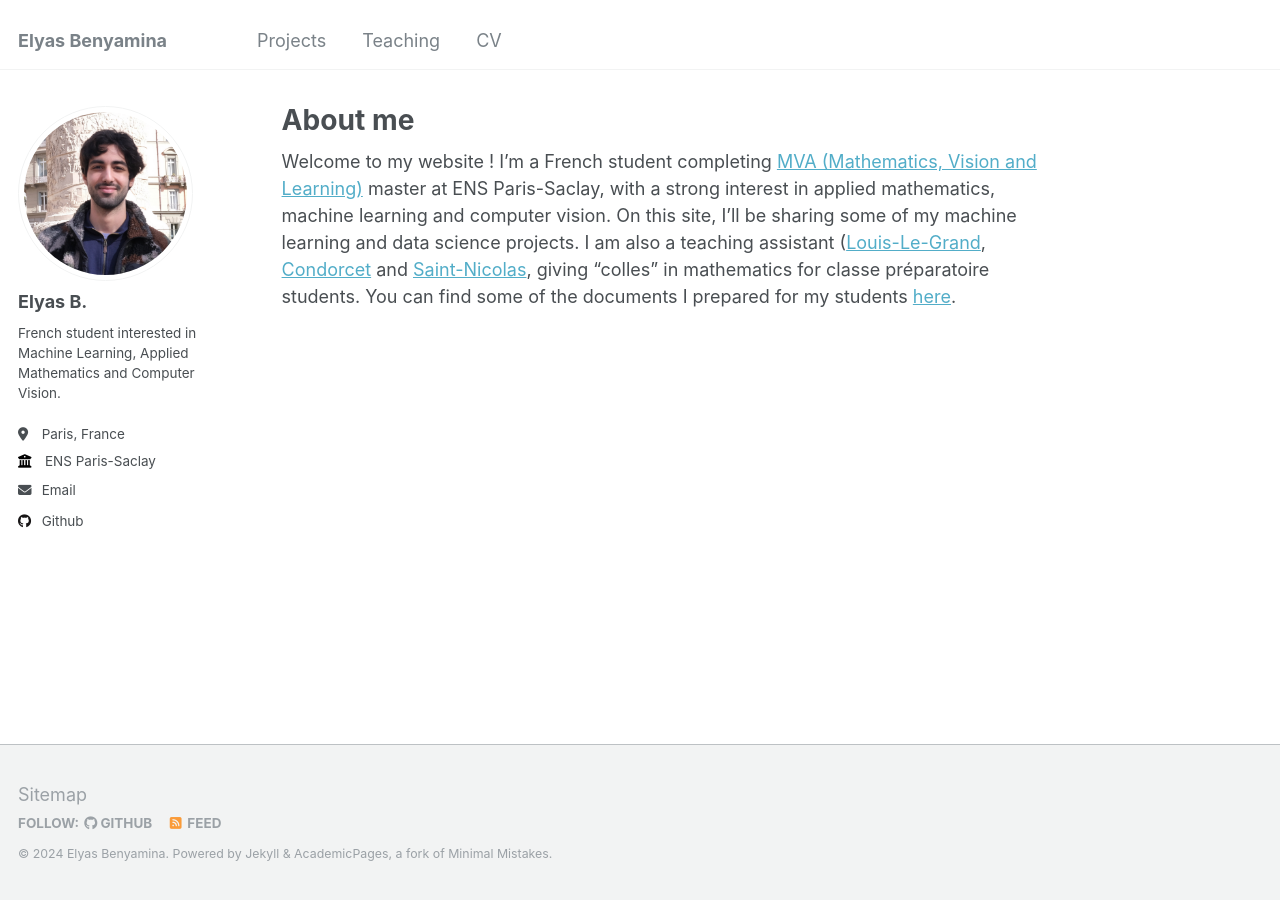
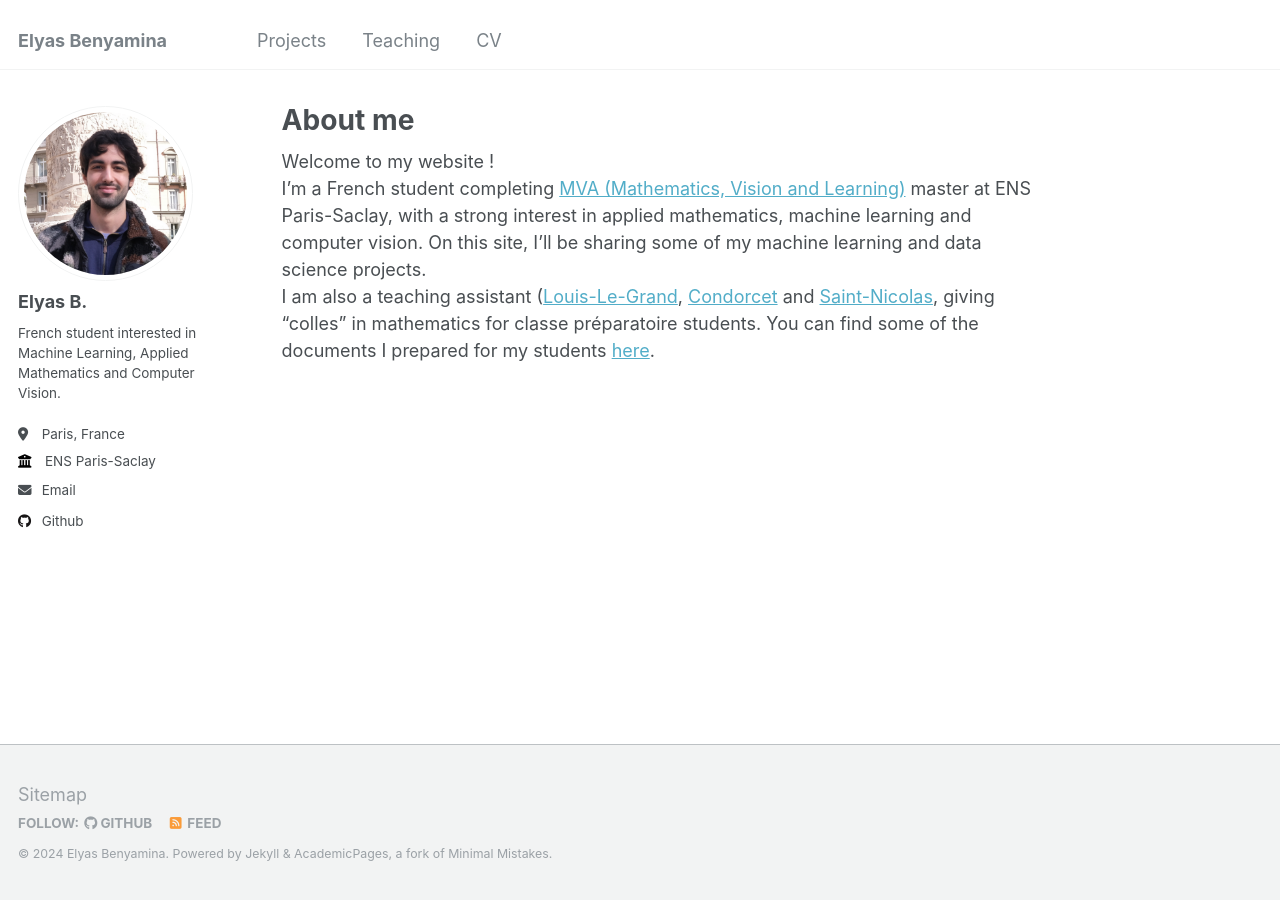
Before and after one commit to elyasbny/elyasbny.github.io, a Jekyll site: the page built from _pages/about.md, in a window 1280 px wide. Built offline with Jekyll 4.4.1, drawn with Linux system fonts in a browser that asks for light colours.

```diff
--- a/_pages/about.md
+++ b/_pages/about.md
@@ -7,5 +7,6 @@ redirect_from:
   - /about.html
 ---
 
-Welcome to my website ! I’m a French student completing [MVA (Mathematics, Vision and Learning)](https://www.master-mva.com/) master at ENS Paris-Saclay, with a strong interest in applied mathematics, machine learning and computer vision. On this site, I’ll be sharing some of my machine learning and data science projects.
+Welcome to my website !\
+I’m a French student completing [MVA (Mathematics, Vision and Learning)](https://www.master-mva.com/) master at ENS Paris-Saclay, with a strong interest in applied mathematics, machine learning and computer vision. On this site, I’ll be sharing some of my machine learning and data science projects.\
 I am also a teaching assistant ([Louis-Le-Grand](https://fr.wikipedia.org/wiki/Lyc%C3%A9e_Louis-le-Grand), [Condorcet](https://fr.wikipedia.org/wiki/Lyc%C3%A9e_Condorcet) and [Saint-Nicolas](https://fr.wikipedia.org/wiki/Lyc%C3%A9e_Saint-Nicolas_(Paris)), giving "colles" in mathematics for classe préparatoire students. You can find some of the documents I prepared for my students [here](/teaching).
```
